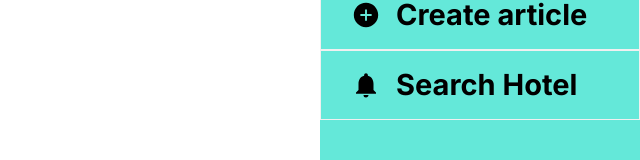
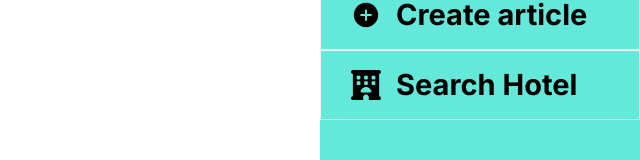
Before and after one commit to its22013/touring_blog, a Next.js app: page /CreateArticle in a window 1280 px wide. Shown: the part 305-465 px from the top of the page, without its empty margins (640-1280 px from the left). Built offline with nearby package versions, Linux system fonts and the light colour scheme; no server answers.

Commit message:
サイドバーのホテルのアイコン変更

```diff
--- a/app/components/Sidebar.tsx
+++ b/app/components/Sidebar.tsx
@@ -5,7 +5,7 @@ import React, { useEffect, useState } from 'react';
 import styles from '../styles/Sidebar.module.css';
 import { getAuth, onAuthStateChanged, signOut } from 'firebase/auth';
 import { useRouter } from 'next/navigation';
-import { MdNotifications } from 'react-icons/md';
+import { FaHotel } from "react-icons/fa6";
 import { GiCharm } from "react-icons/gi";
 import { IoAddCircleSharp } from "react-icons/io5";
 import { FaHome } from "react-icons/fa";
@@ -97,7 +97,7 @@ const Sidebar: React.FC = () => {
 
       {/* 道のりから宿泊施設の検索を表示 */}
       <div className={`${styles.favorite} ${activePath === '/notifications' ? styles.active : ''}`} onClick={() => router.push('/notifications')}>
-        <MdNotifications className={styles.favoriteIcon} />
+        <FaHotel className={styles.favoriteIcon} />
         <span><h2 className={styles.text}>Search Hotel</h2></span>
       </div>
 
```
